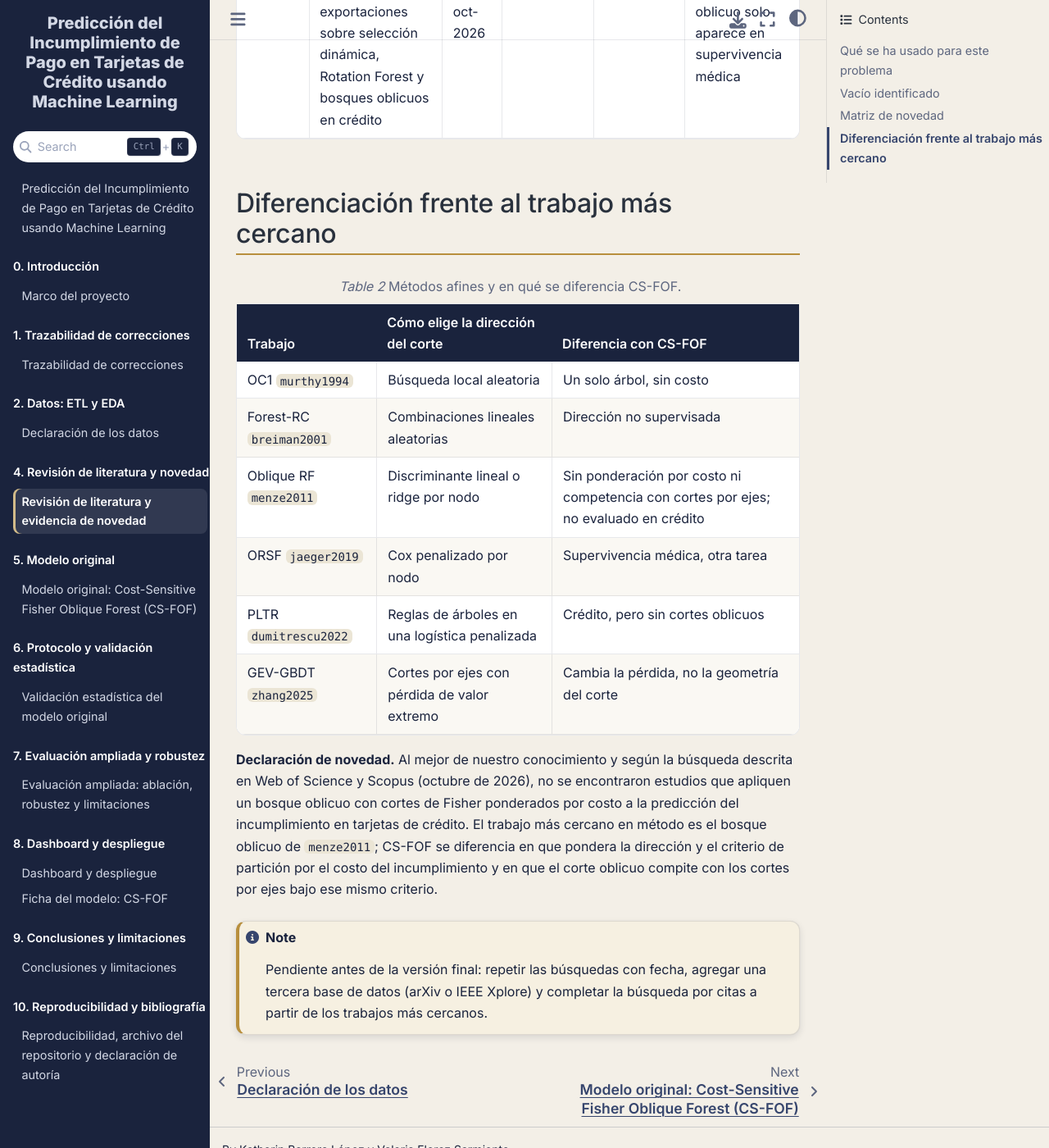
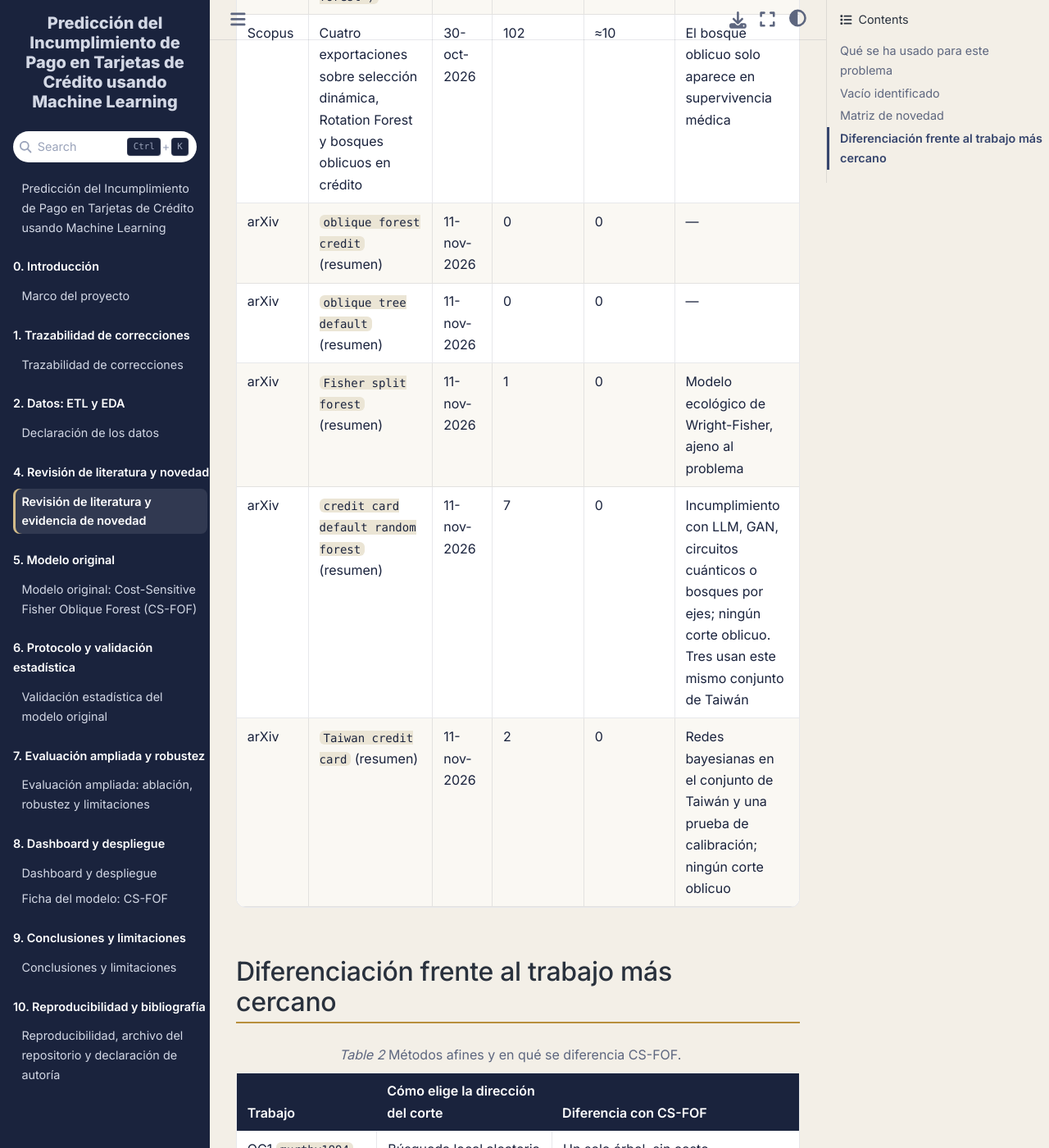
Before and after one commit to valeriaflorezs/Credit_Card_Project, a Jupyter Book: the page built from literatura.md, in a window 1280 px wide and 1400 px high, scrolled down 2198 px. Shown: the whole window at 82% size. Built offline with Jupyter Book 1.0.4 settings and Sphinx 7.4.7 and the Sphinx Book theme 1.1.4, drawn with Linux system fonts in a browser that asks for light colours; pages that are not in the unit, such as notebooks, are missing from menus; cross-references to code outside the pages are shown as plain code; some of the changed text lies outside the part shown.

Commit message:
Literatura: agrega arXiv como tercera base de datos en la matriz de novedad (5 búsquedas, 11-nov-2026)
Co-Authored-By: Claude Opus 5.5 <noreply@anthropic.com>
Claude-Session: https://claude.ai/code/session_012vF8w9dfYEyTgtv2V8B218

````diff
--- a/literatura.md
+++ b/literatura.md
@@ -73,6 +73,36 @@ pero solo aparecieron aplicados en otros dominios, como el análisis de superviv
   - 102
   - ≈10
   - El bosque oblicuo solo aparece en supervivencia médica
+* - arXiv
+  - `oblique forest credit` (resumen)
+  - 11-nov-2026
+  - 0
+  - 0
+  - —
+* - arXiv
+  - `oblique tree default` (resumen)
+  - 11-nov-2026
+  - 0
+  - 0
+  - —
+* - arXiv
+  - `Fisher split forest` (resumen)
+  - 11-nov-2026
+  - 1
+  - 0
+  - Modelo ecológico de Wright-Fisher, ajeno al problema
+* - arXiv
+  - `credit card default random forest` (resumen)
+  - 11-nov-2026
+  - 7
+  - 0
+  - Incumplimiento con LLM, GAN, circuitos cuánticos o bosques por ejes; ningún corte oblicuo. Tres usan este mismo conjunto de Taiwán
+* - arXiv
+  - `Taiwan credit card` (resumen)
+  - 11-nov-2026
+  - 2
+  - 0
+  - Redes bayesianas en el conjunto de Taiwán y una prueba de calibración; ningún corte oblicuo
 ```
 
 ## Diferenciación frente al trabajo más cercano
@@ -105,13 +135,13 @@ pero solo aparecieron aplicados en otros dominios, como el análisis de superviv
 ```
 
 **Declaración de novedad.** Al mejor de nuestro conocimiento y según la búsqueda descrita en Web of
-Science y Scopus (octubre de 2026), no se encontraron estudios que apliquen un bosque oblicuo con cortes
+Science y Scopus (octubre de 2026) y arXiv (11 de noviembre de 2026), no se encontraron estudios que apliquen un bosque oblicuo con cortes
 de Fisher ponderados por costo a la predicción del incumplimiento en tarjetas de crédito. El trabajo
 más cercano en método es el bosque oblicuo de {cite:t}`menze2011`; CS-FOF se diferencia en que pondera
 la dirección y el criterio de partición por el costo del incumplimiento y en que el corte oblicuo
 compite con los cortes por ejes bajo ese mismo criterio.
 
 ```{note}
-Pendiente antes de la versión final: repetir las búsquedas con fecha, agregar una tercera base de
-datos (arXiv o IEEE Xplore) y completar la búsqueda por citas a partir de los trabajos más cercanos.
+Pendiente antes de la versión final: completar la búsqueda por citas (*snowballing*) a partir de los
+trabajos más cercanos, Menze et al. (2011) y Murthy et al. (1994).
 ```
````
